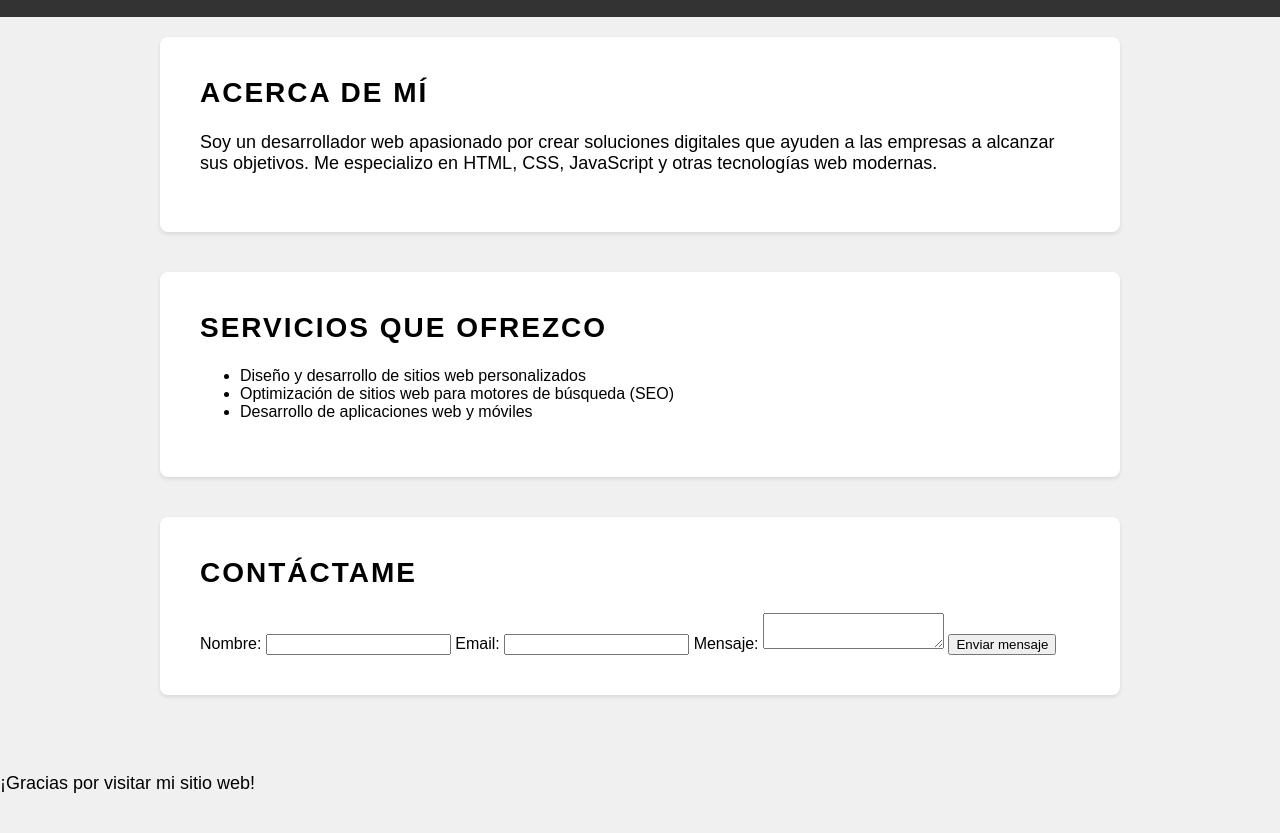
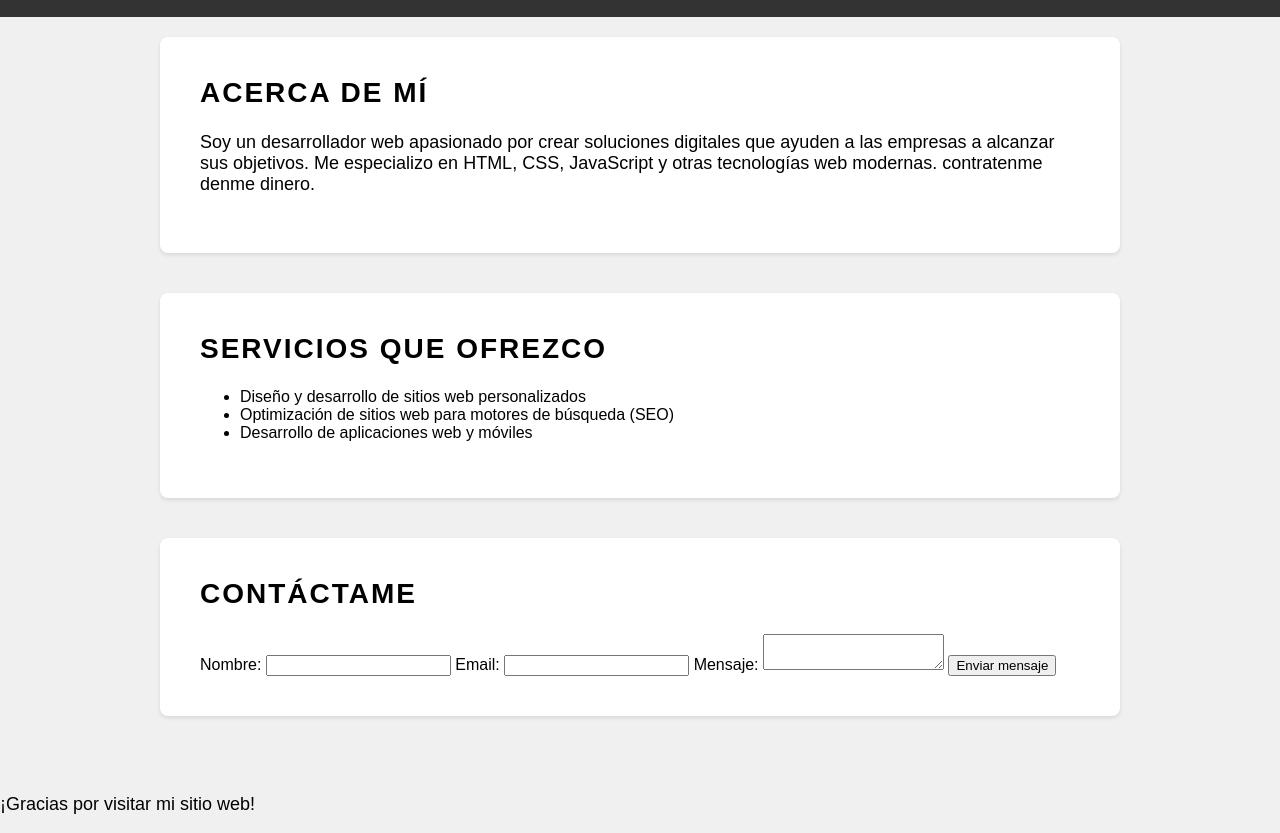
Before and after one commit to NicolasJeldres1/clasegithubmisitio, a plain HTML site: page index.html in a window 1280 px wide. Shown: the part 96-929 px from the top of the page. Before the commit the page ends 908 px from the top, so only its background shows below. Drawn offline with Linux system fonts and the light colour scheme.

Commit message:
Argege texto de denme dinero

```diff
--- a/index.html
+++ b/index.html
@@ -19,7 +19,7 @@
     <main>
       <section id="about">
         <h2>Acerca de mí</h2>
-        <p>Soy un desarrollador web apasionado por crear soluciones digitales que ayuden a las empresas a alcanzar sus objetivos. Me especializo en HTML, CSS, JavaScript y otras tecnologías web modernas.</p>
+        <p>Soy un desarrollador web apasionado por crear soluciones digitales que ayuden a las empresas a alcanzar sus objetivos. Me especializo en HTML, CSS, JavaScript y otras tecnologías web modernas. contratenme denme dinero.</p>
       </section>
       <section id="services">
         <h2>Servicios que ofrezco</h2>
```
